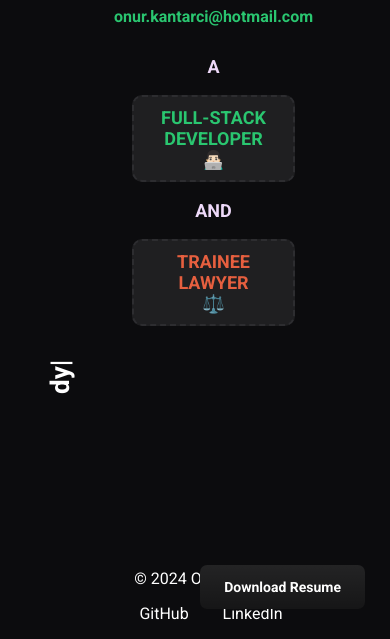
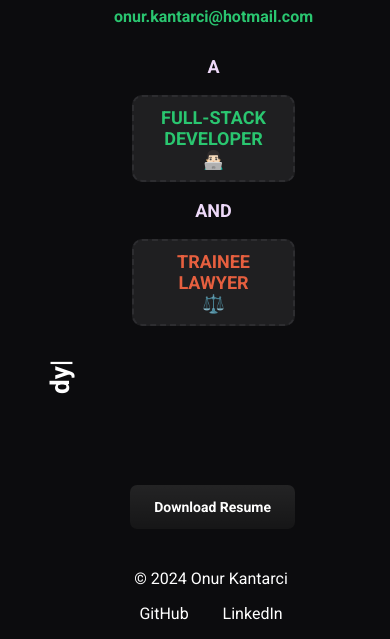
Before and after one commit to onurkantarci/onurkantarci.github.io, an Astro site: page / in a window 390 px wide. Shown: the part 205-844 px from the top of the page. Built offline with nearby package versions, Linux system fonts and the light colour scheme; Astro itself is replaced by a stand-in of ours; a web font is replaced by a local one.

Commit message:
adjust resume

```diff
--- a/src/pages/index.astro
+++ b/src/pages/index.astro
@@ -291,8 +291,8 @@ import Layout from "../layouts/Layout.astro";
     }
 
     .resume-container {
-      right: 20px;
-      bottom: 30px;
+      right: 90px;
+      bottom: 110px;
     }
 
     .resume-download {
```
